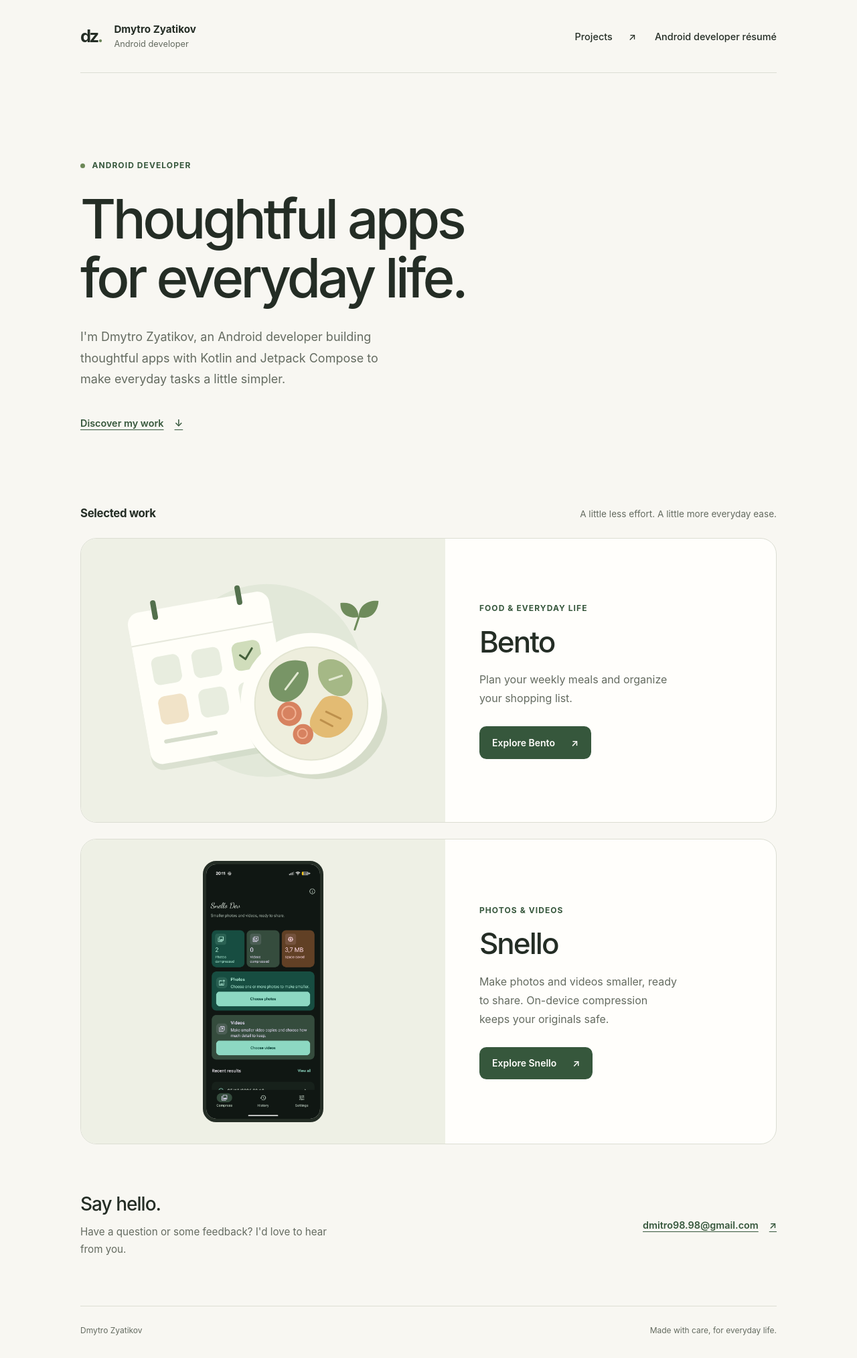
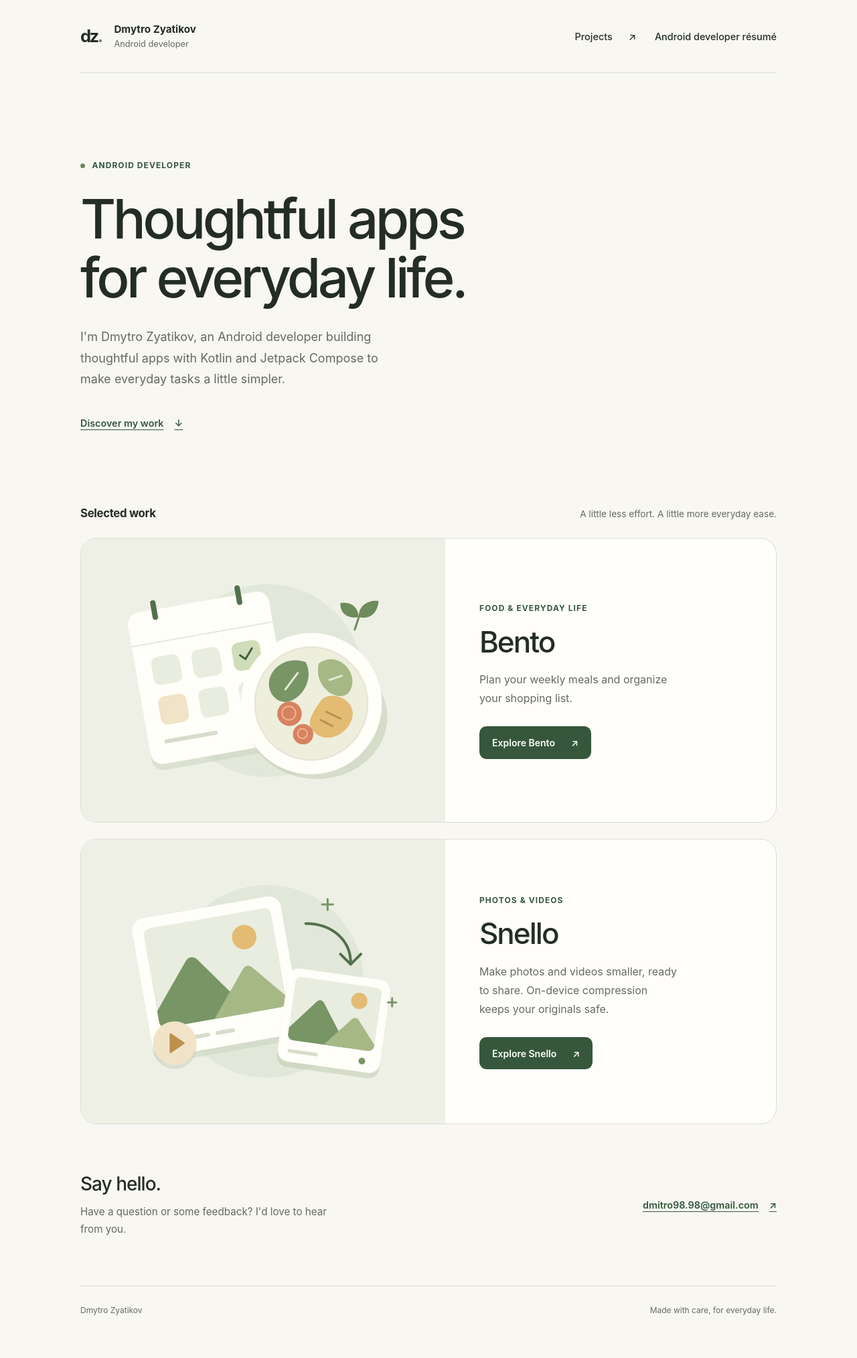
Before and after one commit to Orthoepiccrown0/Orthoepiccrown0.github.io, a Jekyll site: the page built from index.html, in a window 1280 px wide. Shown: the whole page at 67% size. Built offline with Jekyll 4.4.1, drawn with Linux system fonts in a browser that asks for light colours; after the commit the page ends 1997 px from its top, so only the background shows below that.

```diff
--- a/assets/css/portfolio.css
+++ b/assets/css/portfolio.css
@@ -46,8 +46,6 @@ h1 { max-width: 820px; margin-top: 1.6rem; font-size: clamp(3rem, 7vw, 5.1rem);
 .project-card { display: grid; grid-template-columns: 1.1fr 1fr; overflow: hidden; background: #fffefb; border: 1px solid var(--line); border-radius: 1.5rem; }
 .project-art { display: grid; place-items: center; min-width: 0; padding: 1.5rem .5rem; background: #eef0e5; }
 .project-art svg { display: block; width: 100%; height: auto; max-width: 540px; }
-.project-art-snello { padding: 2rem; }
-.project-art-snello img { display: block; width: min(100%, 180px); height: auto; border: 5px solid var(--ink); border-radius: 1.25rem; }
 .project-details { align-self: center; padding: clamp(2rem, 4vw, 3.5rem); }
 .project-details h3 { margin-top: .8rem; font-size: 2.75rem; font-weight: 550; letter-spacing: -.045em; line-height: 1.2; }
 .project-description { margin-top: 1rem; max-width: 300px; font-size: 1rem; line-height: 1.75; color: var(--muted); }
--- a/index.html
+++ b/index.html
@@ -81,8 +81,34 @@ sitemap: true
                 </svg>
               </div>
               {% elsif project.illustration == 'compression' %}
-              <div class="project-art project-art-snello">
-                <img src="{{ '/assets/images/snello/compress.png' | relative_url }}" width="1080" height="2410" alt="Snello’s photo and video compression screen" loading="lazy" decoding="async">
+              <div class="project-art" aria-hidden="true">
+                <svg viewBox="0 0 520 370" fill="none" xmlns="http://www.w3.org/2000/svg" focusable="false">
+                  <circle cx="266" cy="185" r="142" fill="#e2e8d9"/>
+                  <g transform="rotate(-10 191 174)">
+                    <rect x="80" y="84" width="222" height="206" rx="18" fill="#c4cfb9" fill-opacity=".45"/>
+                    <rect x="80" y="75" width="222" height="206" rx="18" fill="#fffef8"/>
+                    <rect x="96" y="91" width="190" height="148" rx="10" fill="#e8eddf"/>
+                    <circle cx="241" cy="128" r="18" fill="#e3bb73"/>
+                    <path d="m96 213 54-65c5-6 12-6 17 0l65 91H106c-6 0-10-4-10-10v-16Z" fill="#789566"/>
+                    <path d="m177 239 54-65c4-5 10-5 14 0l41 49v6c0 6-4 10-10 10h-99Z" fill="#a5b886"/>
+                    <path d="M105 260H164M178 260H201" stroke="#d6ddcc" stroke-width="6" stroke-linecap="round"/>
+                  </g>
+                  <path d="M323 100c38 0 66 24 66 58m-15-13 15 15 15-15" stroke="#53704d" stroke-width="4" stroke-linecap="round" stroke-linejoin="round"/>
+                  <g transform="rotate(8 365 238)">
+                    <rect x="289" y="182" width="152" height="138" rx="16" fill="#bdc9ad" fill-opacity=".5"/>
+                    <rect x="289" y="174" width="152" height="138" rx="16" fill="#fffef8"/>
+                    <rect x="301" y="186" width="128" height="94" rx="8" fill="#e8eddf"/>
+                    <circle cx="398" cy="209" r="12" fill="#e3bb73"/>
+                    <path d="m301 262 35-43c3-4 8-4 11 0l43 61h-81c-4 0-8-4-8-8v-10Z" fill="#789566"/>
+                    <path d="m355 280 36-43c3-3 7-3 10 0l28 33v2c0 4-4 8-8 8h-66Z" fill="#a5b886"/>
+                    <path d="M306 296H346" stroke="#d6ddcc" stroke-width="5" stroke-linecap="round"/>
+                    <circle cx="414" cy="296" r="5" fill="#789566"/>
+                  </g>
+                  <circle cx="130" cy="282" r="32" fill="#c4cfb9" fill-opacity=".45"/>
+                  <circle cx="130" cy="276" r="32" fill="#f1e3c8"/>
+                  <path d="m124 263 19 13-19 13v-26Z" fill="#bd904c" stroke="#bd904c" stroke-width="3" stroke-linejoin="round"/>
+                  <path d="M355 64v16m-8-8h16M450 210v12m-6-6h12" stroke="#789566" stroke-width="3" stroke-linecap="round"/>
+                </svg>
               </div>
               {% endif %}
               <div class="project-details">
```
Also changed, not shown: snello/landing-page/README.md (+3 -1 lines), snello/landing-page/snello.html (+4 -4 lines).
